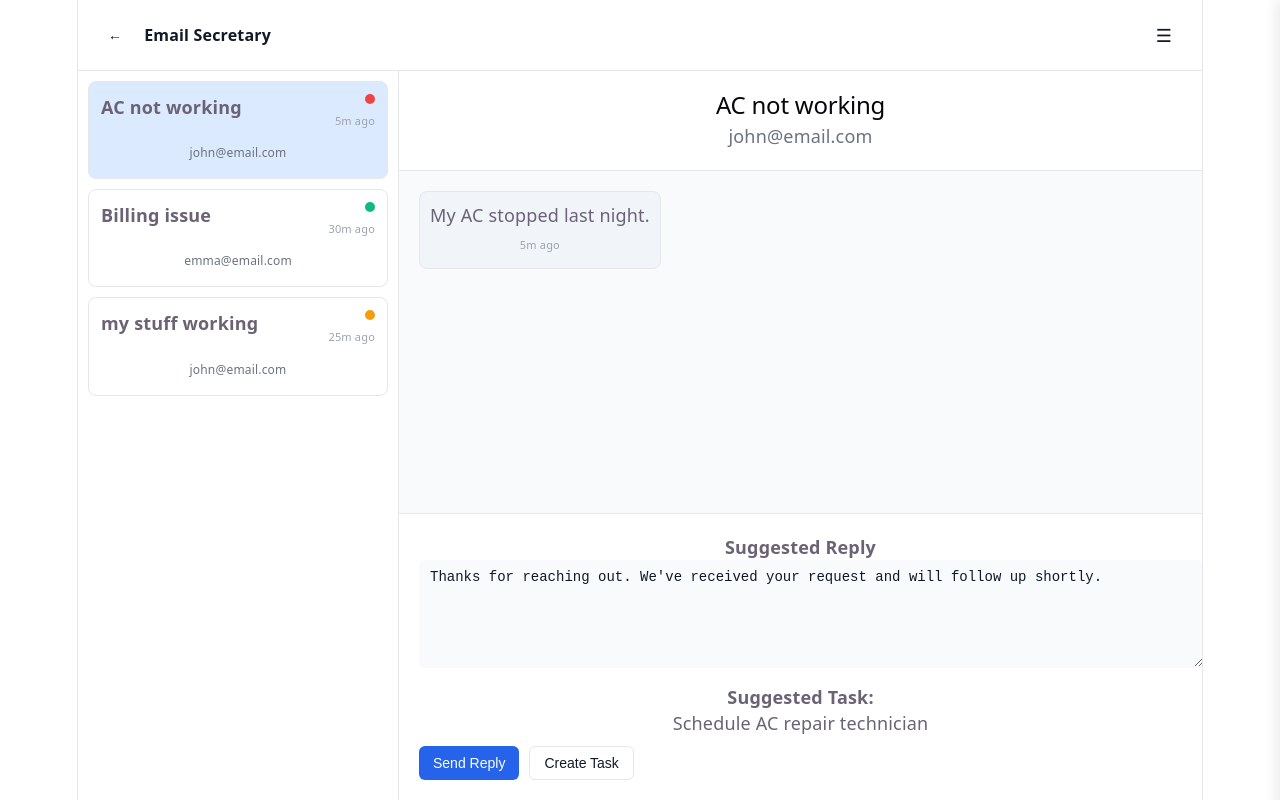
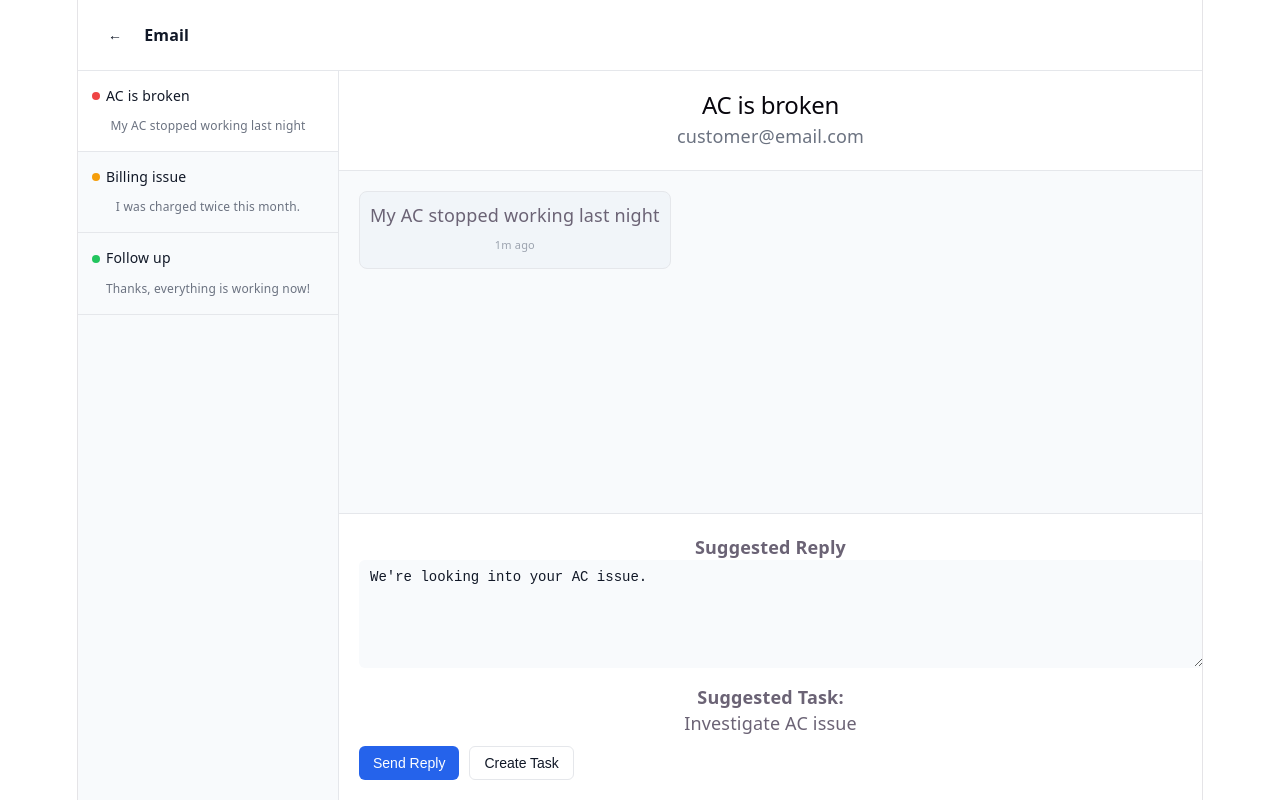
Before and after one commit to davidfitz314/ai-ops-suite-POC, a React (Vite) app: page /email in a window 1280 px wide. Built offline with nearby package versions, Linux system fonts and the light colour scheme.

Commit message:
linking mock api and defining api endpoints

```diff
--- /dev/null
+++ b/src/api/client.ts
@@ -0,0 +1,6 @@
+const delay = (ms: number) => new Promise((res) => setTimeout(res, ms));
+
+export async function mockFetch<T>(data: T, ms = 300): Promise<T> {
+  await delay(ms);
+  return JSON.parse(JSON.stringify(data)); // simulate network clone
+}
--- /dev/null
+++ b/src/api/email.ts
@@ -0,0 +1,88 @@
+import { mockFetch } from "./client";
+import type { EmailThread } from "../modules/email/types";
+
+let threads: EmailThread[] = [
+  {
+    id: 1,
+    subject: "AC is broken",
+    from: "customer@email.com",
+    status: "unread",
+    extractedTask: "Investigate AC issue",
+    suggestedReply: "We're looking into your AC issue.",
+    messages: [
+      {
+        id: 1,
+        content: "My AC stopped working last night",
+        direction: "inbound",
+        timestamp: Date.now() - 100000,
+      },
+    ],
+  },
+  {
+    id: 2,
+    subject: "Billing issue",
+    from: "billing@email.com",
+    status: "read",
+    messages: [
+      {
+        id: 1,
+        content: "I was charged twice this month.",
+        direction: "inbound",
+        timestamp: Date.now() - 500000,
+      },
+    ],
+  },
+  {
+    id: 3,
+    subject: "Follow up",
+    from: "user@email.com",
+    status: "replied",
+    messages: [
+      {
+        id: 1,
+        content: "Thanks, everything is working now!",
+        direction: "inbound",
+        timestamp: Date.now() - 800000,
+      },
+    ],
+  },
+];
+
+export async function getEmails(): Promise<EmailThread[]> {
+  return mockFetch(threads);
+}
+
+export async function sendReply(id: number, message: string) {
+  const thread = threads.find((t) => t.id === id);
+  if (!thread) return null;
+
+  const newMessage = {
+    id: Date.now(),
+    content: message,
+    direction: "outbound" as const,
+    timestamp: Date.now(),
+  };
+
+  thread.messages.push(newMessage);
+  thread.status = "replied";
+
+  return mockFetch({
+    thread,
+    message: newMessage,
+  });
+}
+
+export async function markAsRead(id: number) {
+  const thread = threads.find((t) => t.id === id);
+  if (!thread) return;
+
+  if (thread.status === "unread") {
+    thread.status = "read";
+  }
+
+  return mockFetch({ success: true });
+}
+
+export async function suggestTask(thread: EmailThread): Promise<string> {
+  return mockFetch(thread.extractedTask || `Follow up: ${thread.subject}`);
+}
--- a/src/modules/email/EmailApp.tsx
+++ b/src/modules/email/EmailApp.tsx
@@ -1,14 +1,11 @@
-import { useState } from "react";
+import { useEffect, useState } from "react";
 import { css } from "@emotion/css";
+import { theme } from "../../shared/theme";
+import TopBar from "../../shared/components/TopBar";
 import EmailInbox from "./components/EmailInbox";
 import EmailDetail from "./components/EmailDetail";
-import { mockEmails } from "./data/mockEmails";
+import * as emailApi from "../../api/email";
 import type { EmailThread } from "./types";
-import { theme } from "../../shared/theme";
-import TopBar from "../../shared/components/TopBar";
-import TaskPanel from "./components/TaskPanel";
-import { useTasks } from "../../shared/context/TaskContext";
-import { useNavigate } from "react-router-dom";
 
 const styles = {
   container: css({
@@ -23,124 +20,56 @@ const styles = {
     flex: 1,
     overflow: "hidden",
   }),
-
-  menuButton: css({
-    cursor: "pointer",
-    fontSize: 18,
-    padding: "6px 10px",
-    borderRadius: 6,
-    color: theme.colors.textPrimary,
-
-    "&:hover": {
-      background: theme.colors.surfaceSubtle,
-    },
-  }),
-
-  badge: css({
-    marginLeft: 6,
-    fontSize: 11,
-    padding: "2px 6px",
-    borderRadius: 10,
-    background: theme.colors.primary,
-    color: "#fff",
-  }),
 };
 
 export default function EmailApp() {
-  const navigate = useNavigate();
-  const { tasks } = useTasks();
-  const [showTasks, setShowTasks] = useState(false);
+  const [threads, setThreads] = useState<EmailThread[]>([]);
+  const [selectedId, setSelectedId] = useState<number | null>(null);
+  const updateThread = (updated: EmailThread) => {
+    setThreads((prev) => prev.map((t) => (t.id === updated.id ? updated : t)));
+  };
 
-  const [emails, setEmails] = useState<EmailThread[]>(mockEmails);
-  const [selectedId, setSelectedId] = useState<number | undefined>(
-    mockEmails[0]?.id
-  );
+  // 🔥 Load threads from API
+  useEffect(() => {
+    emailApi.getEmails().then((data) => {
+      setThreads(data);
 
-  const selected = emails.find((e) => e.id === selectedId);
+      if (data.length > 0) {
+        setSelectedId(data[0].id);
+      }
+    });
+  }, []);
 
-  const handleSendReply = (reply: string) => {
-    if (!selectedId) return;
+  // 🔥 Handle selecting an email
+  const handleSelect = async (id: number) => {
+    setSelectedId(id);
 
-    setEmails((prev) =>
-      prev.map((email) => {
-        if (email.id !== selectedId) return email;
+    // mark as read in API
+    await emailApi.markAsRead(id);
 
-        return {
-          ...email,
-          status: "replied",
-          updatedAt: Date.now(),
-          messages: [
-            ...email.messages,
-            {
-              id: Date.now(),
-              direction: "outbound",
-              content: reply,
-              timestamp: Date.now(),
-            },
-          ],
-        };
-      })
+    // update local state
+    setThreads((prev) =>
+      prev.map((t) =>
+        t.id === id && t.status === "unread" ? { ...t, status: "read" } : t
+      )
     );
   };
 
-  const handleCreateTask = () => {
-    const fallback = selected?.subject || "Follow-up task";
-
-    const taskText = selected?.extractedTask || fallback;
-
-    navigate("/tasks", {
-      state: {
-        prefill: taskText,
-      },
-    });
-  };
+  // 🔥 Find selected thread
+  const selected = threads.find((t) => t.id === selectedId) || undefined;
 
   return (
     <div className={styles.container}>
-      <TopBar
-        title="Email Secretary"
-        showBack
-        rightAction={
-          <div
-            className={styles.menuButton}
-            onClick={() => setShowTasks((prev) => !prev)}
-          >
-            ☰
-            {tasks.length > 0 && (
-              <span className={styles.badge}>{tasks.length}</span>
-            )}
-          </div>
-        }
-      />
+      <TopBar title="Email" showBack />
 
       <div className={styles.content}>
         <EmailInbox
-          emails={emails}
+          emails={threads}
           selectedId={selectedId}
-          onSelect={(e) => {
-            setSelectedId(e.id);
-
-            setEmails((prev) =>
-              prev.map((email) =>
-                email.id === e.id && email.status === "unread"
-                  ? { ...email, status: "read" }
-                  : email
-              )
-            );
-          }}
+          onSelect={handleSelect}
         />
 
-        <EmailDetail
-          thread={selected}
-          onSendReply={handleSendReply}
-          onCreateTask={handleCreateTask}
-        />
-
-        <TaskPanel
-          tasks={tasks}
-          isOpen={showTasks}
-          onClose={() => setShowTasks(false)}
-        />
+        <EmailDetail thread={selected} onThreadUpdate={updateThread} />
       </div>
     </div>
   );
--- a/src/modules/email/components/EmailInbox.tsx
+++ b/src/modules/email/components/EmailInbox.tsx
@@ -1,60 +1,75 @@
 import { css } from "@emotion/css";
+import { theme } from "../../../shared/theme";
 import type { EmailThread } from "../types";
-import StatusDot from "../../../shared/components/StatusDot";
-import { theme } from "../../../shared/theme";
-import { formatTimeAgo } from "../../../shared/utils/time";
 
 const styles = {
   container: css({
-    width: 300,
+    width: 260,
     borderRight: `1px solid ${theme.colors.border}`,
-    padding: 10,
-    background: theme.colors.surface,
+    display: "flex",
+    flexDirection: "column",
+    overflowY: "auto",
   }),
 
-  card: css({
-    padding: 12,
-    borderRadius: 8,
-    border: `1px solid ${theme.colors.border}`,
-    marginBottom: 10,
+  item: css({
+    padding: "12px 14px",
     cursor: "pointer",
-    background: theme.colors.surface,
+    display: "flex",
+    flexDirection: "column",
+    gap: 4,
+    borderBottom: `1px solid ${theme.colors.border}`,
+    transition: "background 0.15s ease",
+
     "&:hover": {
       background: theme.colors.surfaceSubtle,
     },
   }),
 
   selected: css({
-    background: theme.colors.accentSoft,
+    background: theme.colors.surface,
   }),
 
-  row: css({
+  subjectRow: css({
     display: "flex",
-    justifyContent: "space-between",
-    alignItems: "flex-start",
-    marginBottom: 6,
-  }),
-
-  rightCol: css({
-    display: "flex",
-    flexDirection: "column",
-    alignItems: "flex-end",
-    gap: 4,
+    alignItems: "center",
+    gap: 6,
   }),
 
   subject: css({
-    fontWeight: 600,
+    fontSize: 14,
+    fontWeight: 500,
+    color: theme.colors.textPrimary,
+    whiteSpace: "nowrap",
+    overflow: "hidden",
+    textOverflow: "ellipsis",
   }),
 
-  email: css({
+  preview: css({
     fontSize: 12,
     color: theme.colors.textSecondary,
+    whiteSpace: "nowrap",
+    overflow: "hidden",
+    textOverflow: "ellipsis",
   }),
 
-  time: css({
-    fontSize: 11,
-    color: theme.colors.textMuted,
+  statusDot: css({
+    width: 8,
+    height: 8,
+    borderRadius: "50%",
+    flexShrink: 0,
   }),
+
+  empty: css({
+    padding: 16,
+    fontSize: 13,
+    color: theme.colors.textSecondary,
+  }),
+};
+
+const statusColors = {
+  unread: "#ef4444", // red
+  read: "#f59e0b", // yellow
+  replied: "#22c55e", // green
 };
 
 export default function EmailInbox({
@@ -63,31 +78,46 @@ export default function EmailInbox({
   onSelect,
 }: {
   emails: EmailThread[];
-  selectedId?: number;
-  onSelect: (e: EmailThread) => void;
+  selectedId: number | null;
+  onSelect: (id: number) => void;
 }) {
+  if (!emails.length) {
+    return (
+      <div className={styles.container}>
+        <div className={styles.empty}>No emails</div>
+      </div>
+    );
+  }
+
   return (
     <div className={styles.container}>
-      {emails.map((e) => (
-        <div
-          key={e.id}
-          onClick={() => onSelect(e)}
-          className={`${styles.card} ${
-            selectedId === e.id ? styles.selected : ""
-          }`}
-        >
-          <div className={styles.row}>
-            <div className={styles.subject}>{e.subject}</div>
+      {emails.map((email) => {
+        const isSelected = email.id === selectedId;
+        const firstMessage = email.messages[0];
 
-            <div className={styles.rightCol}>
-              <StatusDot status={e.status} />
-              <div className={styles.time}>{formatTimeAgo(e.updatedAt)}</div>
+        return (
+          <div
+            key={email.id}
+            onClick={() => onSelect(email.id)}
+            className={`${styles.item} ${isSelected ? styles.selected : ""}`}
+          >
+            {/* Subject + Status */}
+            <div className={styles.subjectRow}>
+              <div
+                className={styles.statusDot}
+                style={{
+                  background: statusColors[email.status],
+                }}
+              />
+
+              <div className={styles.subject}>{email.subject}</div>
             </div>
+
+            {/* Preview */}
+            <div className={styles.preview}>{firstMessage?.content || ""}</div>
           </div>
-
-          <div className={styles.email}>{e.from}</div>
-        </div>
-      ))}
+        );
+      })}
     </div>
   );
 }
--- a/src/modules/platform/components/Landing.tsx
+++ b/src/modules/platform/components/Landing.tsx
@@ -100,8 +100,8 @@ const styles = {
   }),
 
   upToDate: css({
-    color: theme.colors.success
-  })
+    color: theme.colors.success,
+  }),
 };
 
 export default function Landing() {
@@ -157,12 +157,14 @@ export default function Landing() {
                   Done ({counts.done})
                 </div>
               )}
-              {counts.done === 0 && counts.inProgress === 0 && counts.open === 0 && (
-                <div className={styles.statRow}>
-                  <p className={styles.upToDate}>☑</p>
-                  Up to Date
-                </div>
-              )}
+              {counts.done === 0 &&
+                counts.inProgress === 0 &&
+                counts.open === 0 && (
+                  <div className={styles.statRow}>
+                    <p className={styles.upToDate}>☑</p>
+                    Up to Date
+                  </div>
+                )}
             </div>
           </div>
 
```
Also changed, not shown: src/api/tasks.ts (added, +75 -0 lines), src/modules/email/components/EmailDetail.tsx (+39 -13 lines), src/modules/email/types.ts (+7 -1 lines), src/shared/context/TaskContext.tsx (+16 -6 lines).
